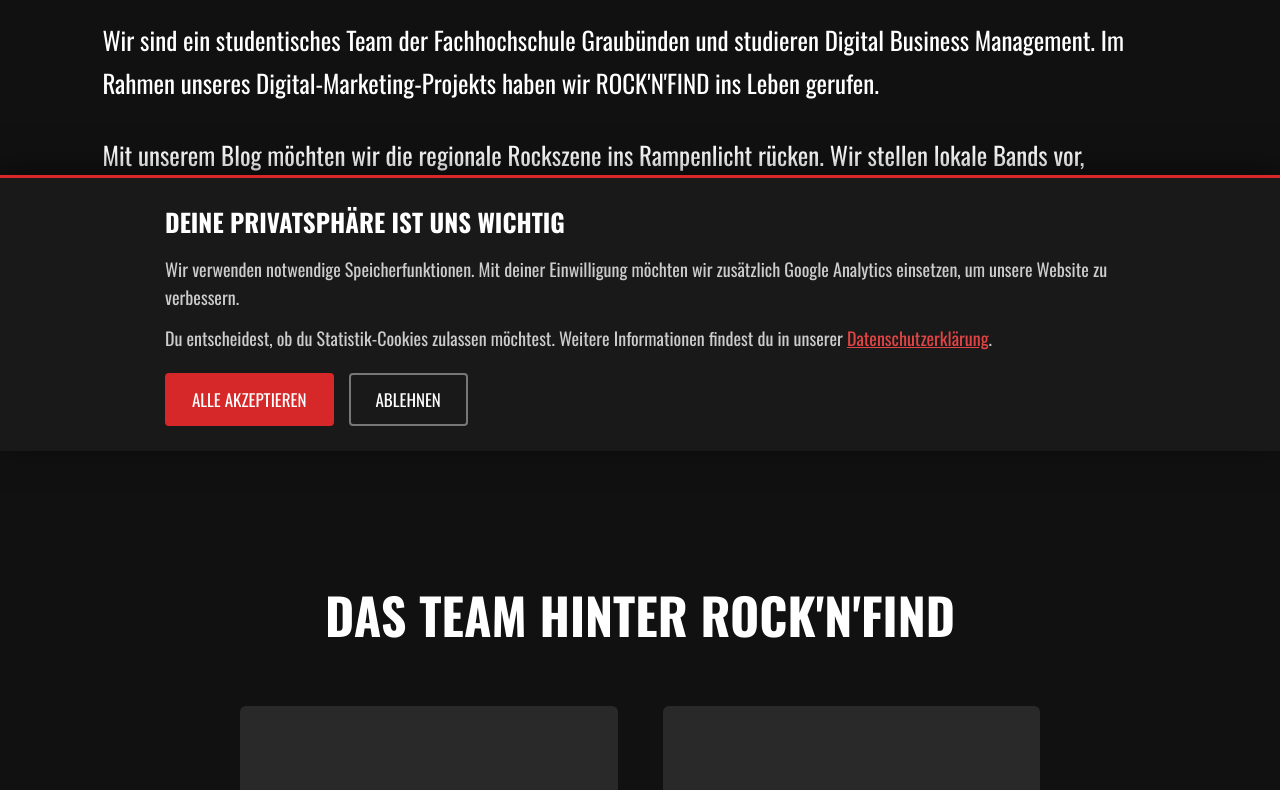
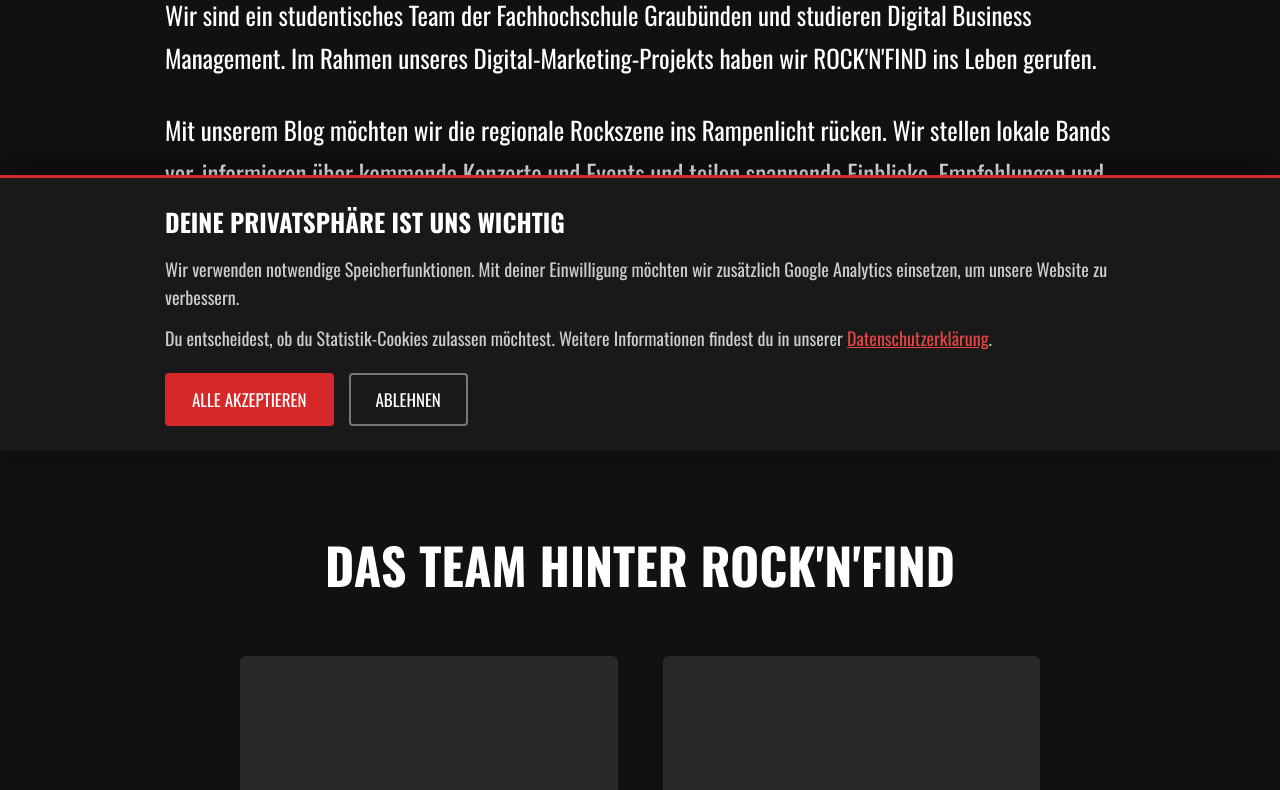
Before and after one commit to magdalenafrick/rocknfind, a plain HTML site: page ueber-uns.html in a window 1280 px wide. Shown: the part 349-1139 px from the top of the page. Drawn offline with nearby package versions, Linux system fonts and the light colour scheme.

Commit message:
Abstaende der Ueber-uns-Seite angepasst

```diff
--- a/style.css
+++ b/style.css
@@ -541,12 +541,12 @@ a {
 
 
 .about-section {
-    padding: 90px 8%;
+    padding: 65px 6%;
     background: #111111;
 }
 
 .about-content {
-    max-width: 1100px;
+    max-width: 950px;
     margin: 0 auto;
 }
 
```
